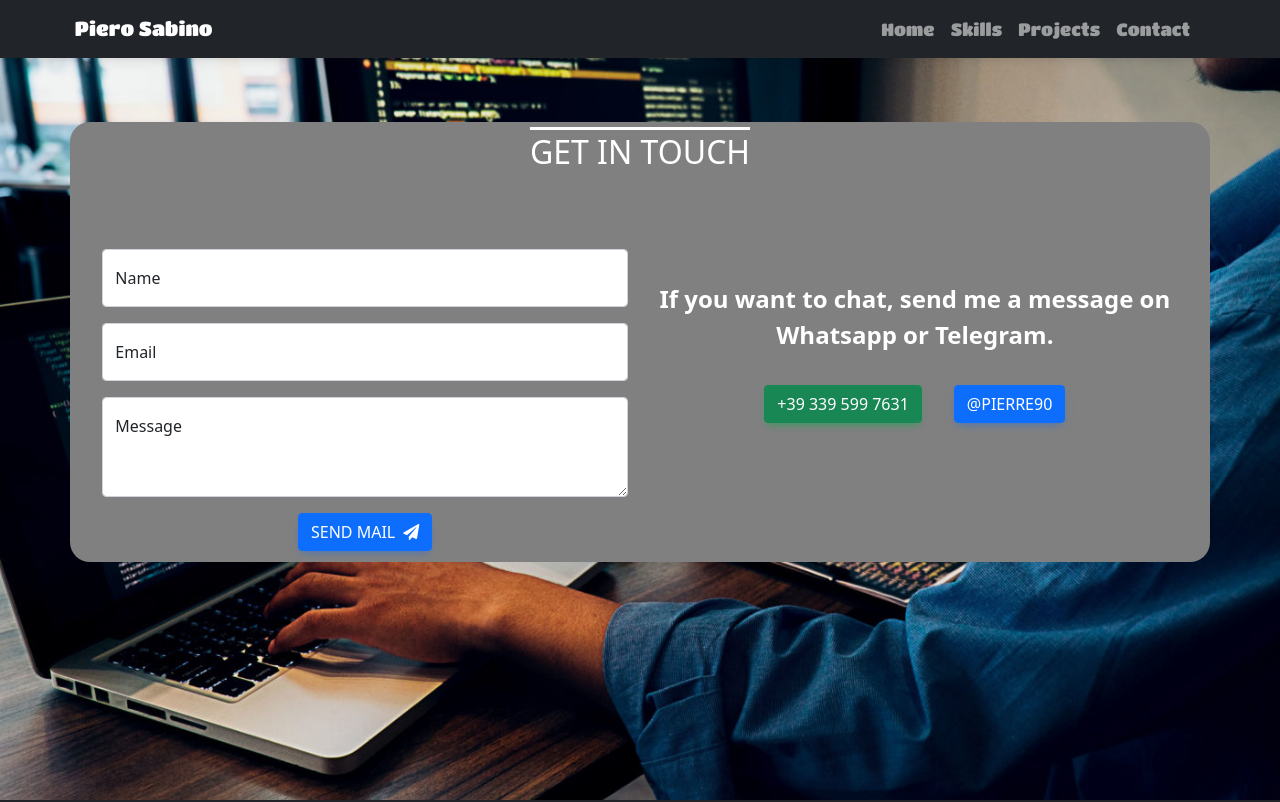
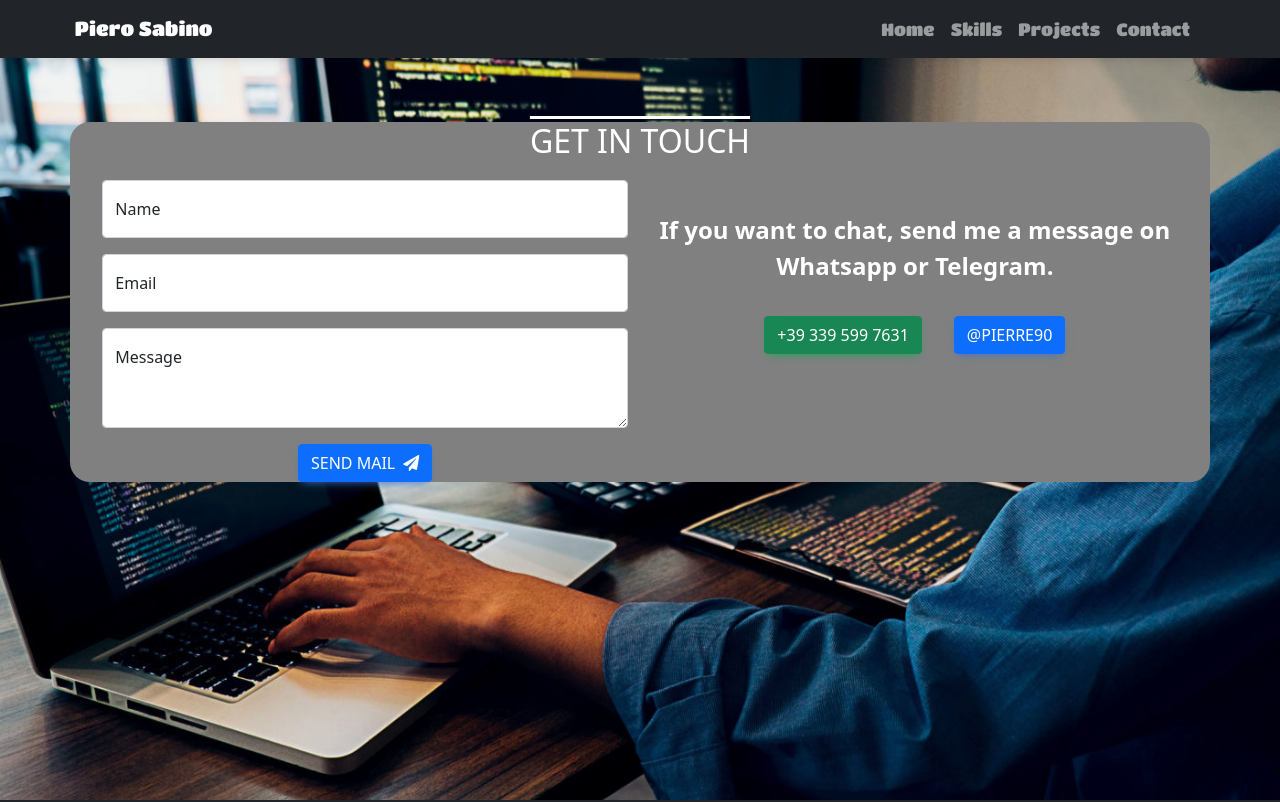
Before and after one commit to pierre1590/Portfolio-Piero, a React (Create React App) app: page /contact in a window 1280 px wide. Shown: the top 802 px of the page. Built offline with nearby package versions, Linux system fonts and the light colour scheme.

Commit message:
Add media queries

```diff
--- a/src/pages/Contact/style.css
+++ b/src/pages/Contact/style.css
@@ -5,9 +5,8 @@
     padding: 0 1rem;
     background-color: grey;
     border-radius: 20px;
-    max-width: 70%;
-    width: 450vh;
-    height: 55vh;
+    width: 400vh;
+    height: 35vh;
 }
 
  .contact-title{
@@ -52,33 +51,58 @@
 
 /* Media Queries */
 
-/* iphone SE */
-/* @media screen and (min-width: 320px){
+/*  iPhone SE */
+@media screen and (min-width:320px){
     .contact-container{
-        margin-top: 10%;
+        margin-top: 5%;
         margin-left: 5%;
         margin-right: 5%;
         padding: 0 1rem;
         background-color: grey;
         border-radius: 20px;
-        max-width: 90%;
         width: 450vh;
-        height: 55vh;
+        height: 100vh;
     }
-} */
+}
 
-
-/* Desktop query */
-/* @media screen and (max-width: 1024px){
+/*  iPhone 6/7/8 */
+@media screen and (min-width:375px){
     .contact-container{
-        margin-top: 10%;
+        margin-top: 5%;
         margin-left: 5%;
         margin-right: 5%;
         padding: 0 1rem;
         background-color: grey;
         border-radius: 20px;
-        max-width: 85%;
-        width: 850vh;
-        height: 110vh;
+        width: 450vh;
+        height: 100vh;
     }
-} */
+}
+
+/* Tablet and Mobile */
+@media screen and (min-width:768px){
+    .contact-container{
+        margin-top: 5%;
+        margin-left: 5%;
+        margin-right: 5%;
+        padding: 0 1rem;
+        background-color: grey;
+        border-radius: 20px;
+        width: 450vh;
+        height: 100vh;
+    }
+}
+
+/* Desktop */
+@media screen and (min-width:1024px){
+    .contact-container{
+        margin-top: 5%;
+        margin-left: 5%;
+        margin-right: 5%;
+        padding: 0 1rem;
+        background-color: grey;
+        border-radius: 20px;
+        width: 450vh;
+        height: 45vh;
+    }
+}
```
